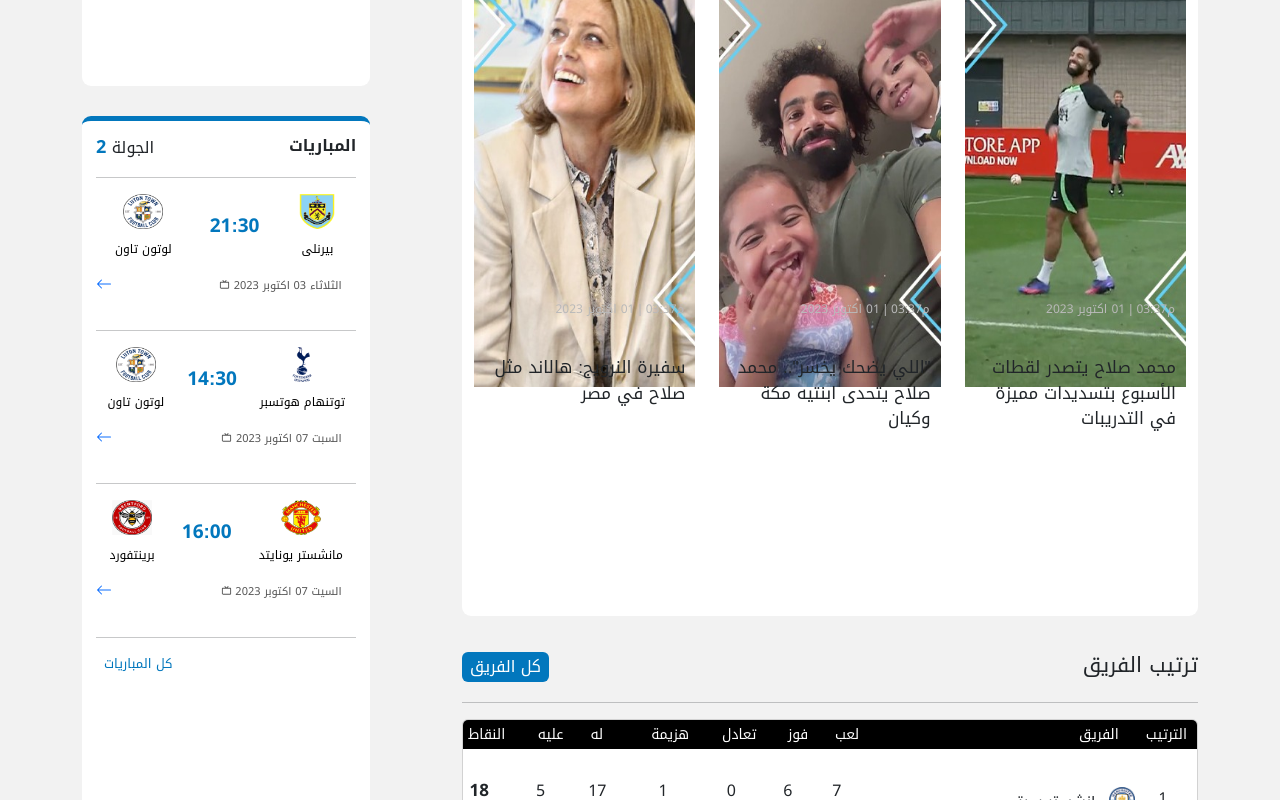
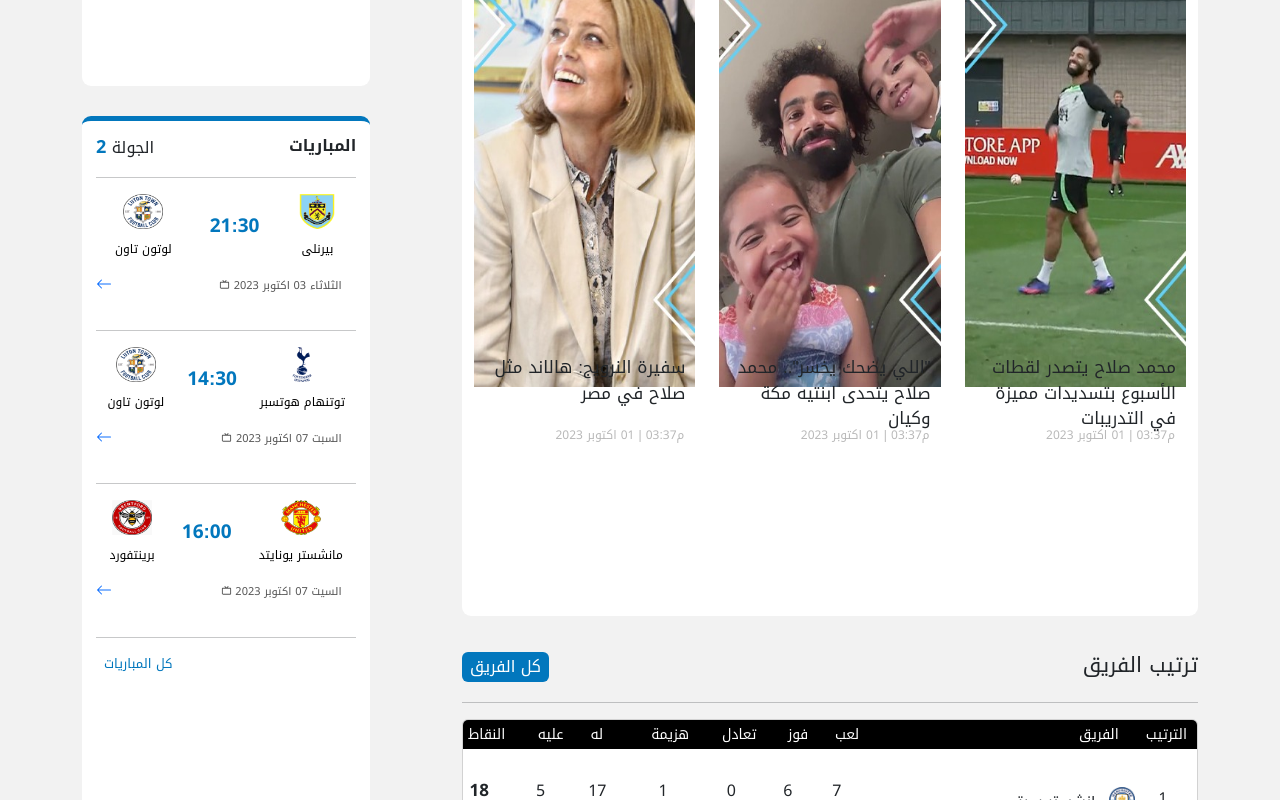
Before and after one commit to Abdoalwkel/yalla-kora, a React (Create React App) app: page /Premumleage in a window 1280 px wide. Shown: the part 1497-2297 px from the top of the page. Built offline with nearby package versions, Linux system fonts and the light colour scheme; some icons are missing.

Commit message:
Update Egyptionleage.scss

```diff
--- a/src/egypt/Egyptionleage.scss
+++ b/src/egypt/Egyptionleage.scss
@@ -168,7 +168,7 @@ svg{
             font-size: 12px;
             font-weight: 500;
             position: absolute;
-            top: 361px;
+            top: 487px;
             color: #b9b9b9;
             right: 11px;
         }
```
